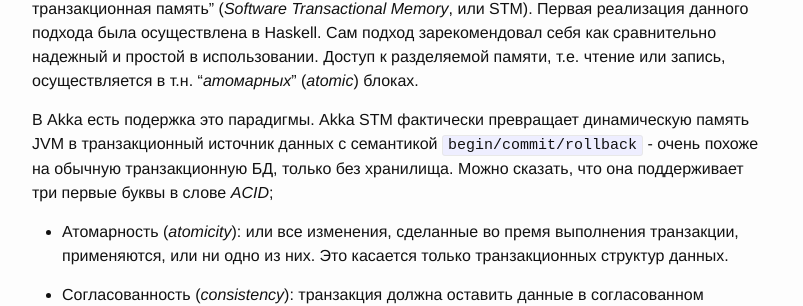
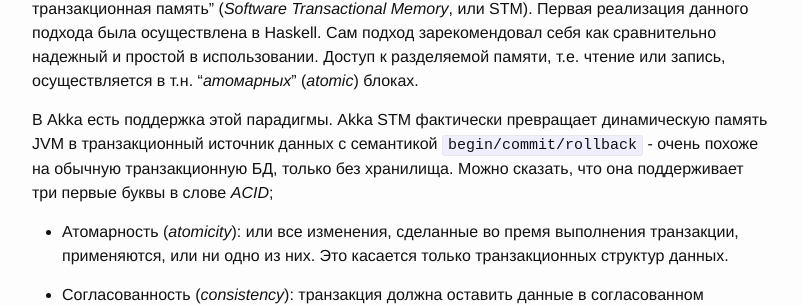
Before and after one commit to avpet/avpet.github.com, a Jekyll site: the page built from _posts/2015-05-24-akka-vs-threads-ii.markdown, in a window 1280 px wide and 900 px high, scrolled down 4568 px. Shown: the part 149-455 px from the top of the window, without its empty margins (238-1041 px from the left). Built offline with Jekyll 4.4.1, drawn with Linux system fonts in a browser that asks for light colours.

Commit message:
Fixed a couple of typos.

```diff
--- a/_posts/2015-05-24-akka-vs-threads-ii.markdown
+++ b/_posts/2015-05-24-akka-vs-threads-ii.markdown
@@ -161,7 +161,7 @@
 
 Компромиссным подходом, призванным частично решить проблемы многопоточного программирования с использованием разделяемой памяти, являтся т.н. "Программная транзакционная память" (*Software Transactional Memory*, или STM). Первая реализация данного подхода была осуществлена в Haskell. Сам подход зарекомендовал себя как сравнительно надежный и простой в использовании. Доступ к разделяемой памяти, т.е. чтение или запись, осуществляется в т.н. "*атомарных*" (*atomic*) блоках.
 
-В Akka есть подержка это парадигмы. Akka STM фактически превращает динамическую память JVM в транзакционный источник данных с семантикой `begin/commit/rollback` - очень похоже на обычную транзакционную БД, только без хранилища. Можно сказать, что она поддерживает три первые буквы в слове *ACID*;
+В Akka есть поддержка этой парадигмы. Akka STM фактически превращает динамическую память JVM в транзакционный источник данных с семантикой `begin/commit/rollback` - очень похоже на обычную транзакционную БД, только без хранилища. Можно сказать, что она поддерживает три первые буквы в слове *ACID*;
 
 * Атомарность (*atomicity*): или все изменения, сделанные во премя выполнения транзакции, применяются, или ни одно из них. Это касается только транзакционных структур данных.
 
```
